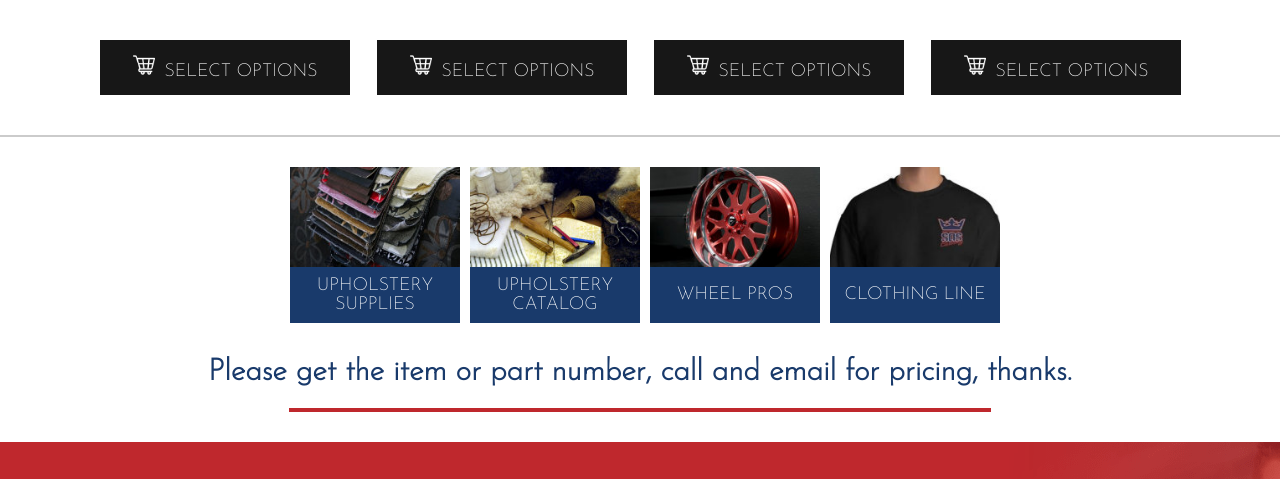
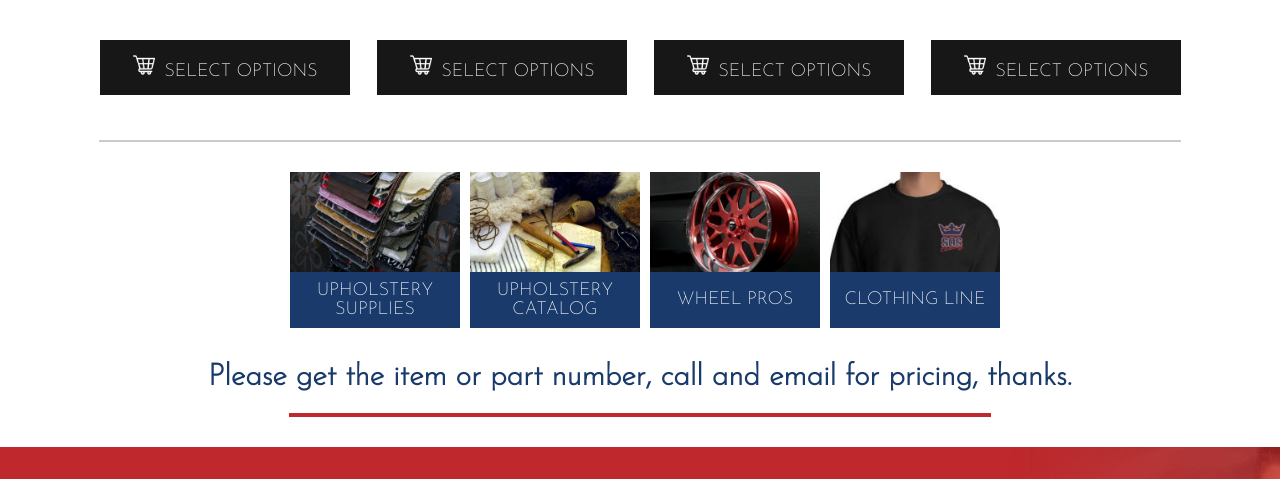
Before and after one commit to DaDuck123/Website.finals, a plain HTML site: page Index.html in a window 1280 px wide. Shown: the part 2468-2947 px from the top of the page. Drawn offline with nearby package versions, Linux system fonts and the light colour scheme.

Commit message:
adding opacity line on featured product

```diff
--- a/CSS/Creativity.css
+++ b/CSS/Creativity.css
@@ -460,7 +460,12 @@ article{
     height: 22px;
     margin-right: 10px;
 }
+.line_box{
+    display: flex;
+    justify-content: center;
+}
 .blackline{
+    width: 1080px;
     opacity: 0.2;
     margin-top: 20px;
     margin-bottom: 30px;
--- a/Index.html
+++ b/Index.html
@@ -193,7 +193,9 @@
             </div>
         </div>
     </div>
+    <div class="line_box">
         <hr class="blackline" color="black">
+    </div>
     <div class="tab-wrapper">
         <div class="tab-box">
             <div class="other-tabs">
```
